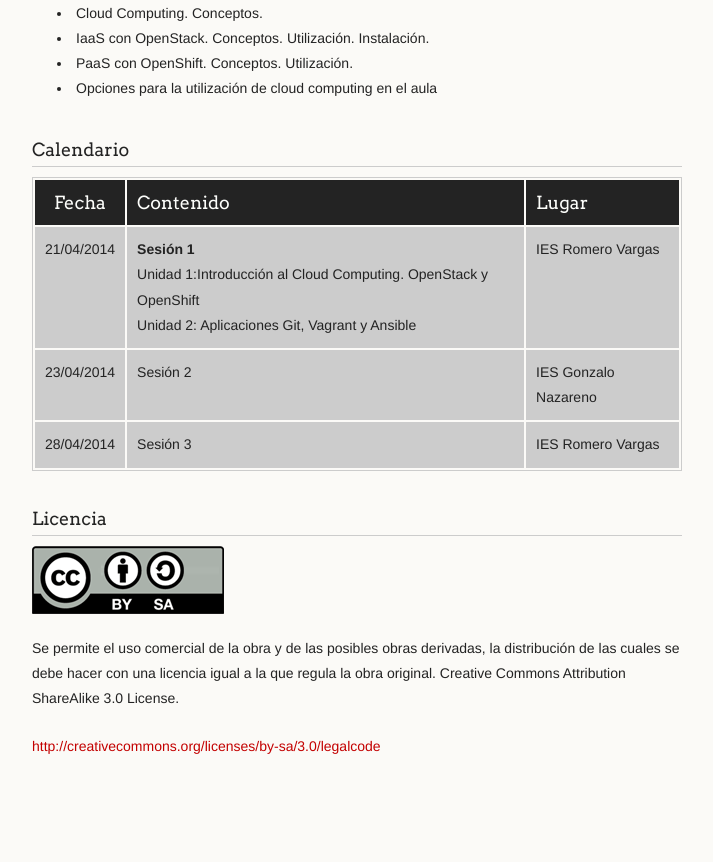
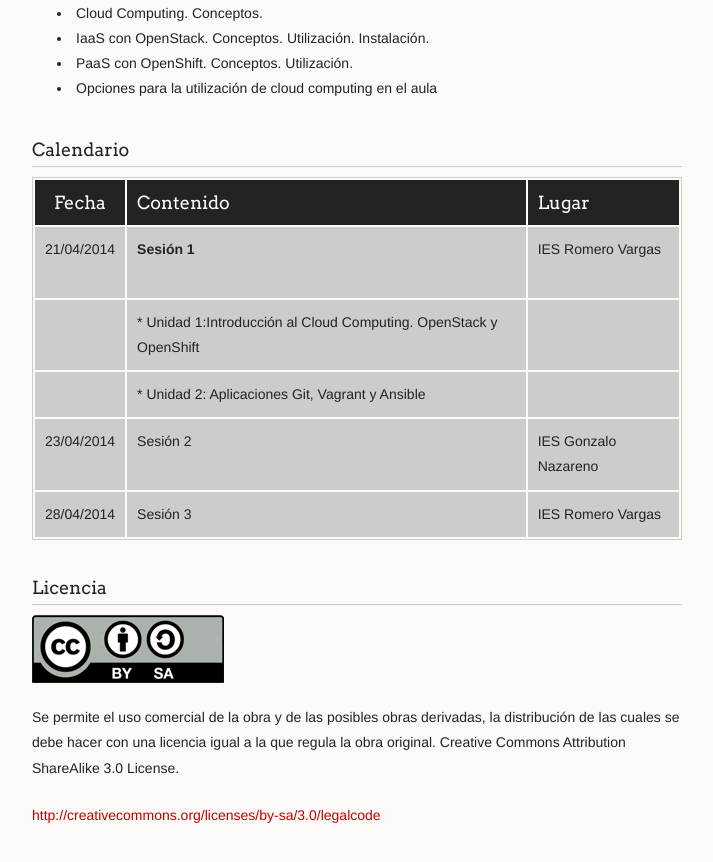
Before and after one commit to iesgn/cloud, a Jekyll site: the page built from index.md, in a window 1280 px wide and 900 px high, scrolled down 979 px. Shown: the top 862 px of the window, without its empty margins (278-991 px from the left). Built offline with Jekyll 4.4.1, drawn with Linux system fonts in a browser that asks for light colours; before the commit the page ends 1810 px from its top, so only the background shows below that.

Commit message:
Modificar tabla

```diff
--- a/index.md
+++ b/index.md
@@ -30,7 +30,10 @@ Nazareno, tienen amplia experiencia en cloud computing y han participado hasta l
 
 |Fecha|Contenido|Lugar|
 |:---:|---------|-----|
-|21/04/2014|**Sesión 1**<br/>Unidad 1:Introducción al Cloud Computing. OpenStack y OpenShift<br/>Unidad 2: Aplicaciones Git, Vagrant y Ansible|IES Romero Vargas|
+|21/04/2014|**Sesión 1**<br/><br/>|IES Romero Vargas|
+|          |* Unidad 1:Introducción al Cloud Computing. OpenStack y OpenShift|                   |
+|          |* Unidad 2: Aplicaciones Git, Vagrant y Ansible|                  |
+|---
 |23/04/2014|Sesión 2|IES Gonzalo Nazareno|
 |28/04/2014|Sesión 3|IES Romero Vargas|
 
```
